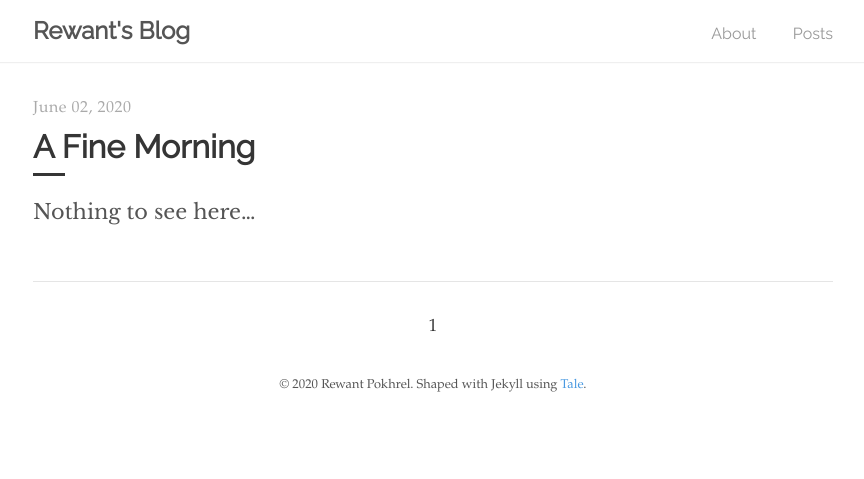
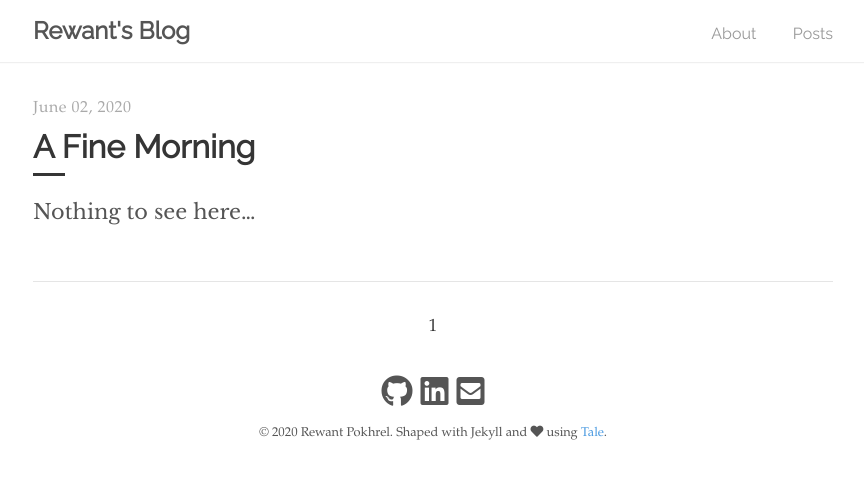
Before and after one commit to pokhrelrewant/pokhrelrewant.github.io, a Jekyll site: the page built from index.html, in a window 1280 px wide. Shown: the top 479 px of the page, without its empty margins (207-1071 px from the left). Built offline with Jekyll 4.4.1, drawn with Linux system fonts in a browser that asks for light colours; nearby versions of some CDN libraries; some web fonts are replaced; the list of posts is cut into pages by our own code.

Commit message:
Social media links.

```diff
--- a/_includes/footer.html
+++ b/_includes/footer.html
@@ -1,5 +1,13 @@
 <footer>
+  <span style='font-size: 2rem;'>
+  <a class="social" href='https://github.com/pokhrelrewant'> <i class="fab fa-github"></i> </a>
+  <a class="social" href='https://www.linkedin.com/in/rewant-pokhrel-4702891a7/'> <i class="fab fa-linkedin"></i> </a>
+  <a class="social" href='mailto:pokhrelrewant@gmail.com'> <i class="fas fa-envelope-square"></i> </a>
+  </span>
+
+  <br>
+
   <span>
-    &copy; <time datetime="{{ site.time }}">{{ site.time | date: '%Y' }}</time> {{ site.author.name }}. Shaped with Jekyll using <a href="https://github.com/chesterhow/tale/">Tale</a>.
+    &copy; <time datetime="{{ site.time }}">{{ site.time | date: '%Y' }}</time> {{ site.author.name }}. Shaped with Jekyll and <i class="fas fa-heart"></i> using <a href="https://github.com/chesterhow/tale/">Tale</a>.
   </span>
 </footer>
--- a/_includes/head.html
+++ b/_includes/head.html
@@ -8,6 +8,7 @@
   <link rel="stylesheet" href="{{ "/assets/main.css" | relative_url }}">
   <link rel="stylesheet" href="https://fonts.googleapis.com/css?family=Libre+Baskerville:400,400i,700">
   <link rel="stylesheet" href="https://fonts.googleapis.com/css2?family=Raleway&family=Sorts+Mill+Goudy&display=swap">
+  <link rel="stylesheet" href="https://pro.fontawesome.com/releases/v5.13.0/css/all.css">
 
   <!-- Favicon -->
   <link rel="icon" type="image/png" sizes="32x32" href="{{ "/assets/favicon-32x32.png" | relative_url }}">
--- a/_sass/tale/_base.scss
+++ b/_sass/tale/_base.scss
@@ -40,6 +40,10 @@ a {
   text-decoration: none;
 }
 
+a.social {
+  color: $default-color;
+}
+
 blockquote {
   border-left: .25rem solid $grey-2;
   color: $grey-1;
```
Also changed, not shown: .travis.yml (deleted).
